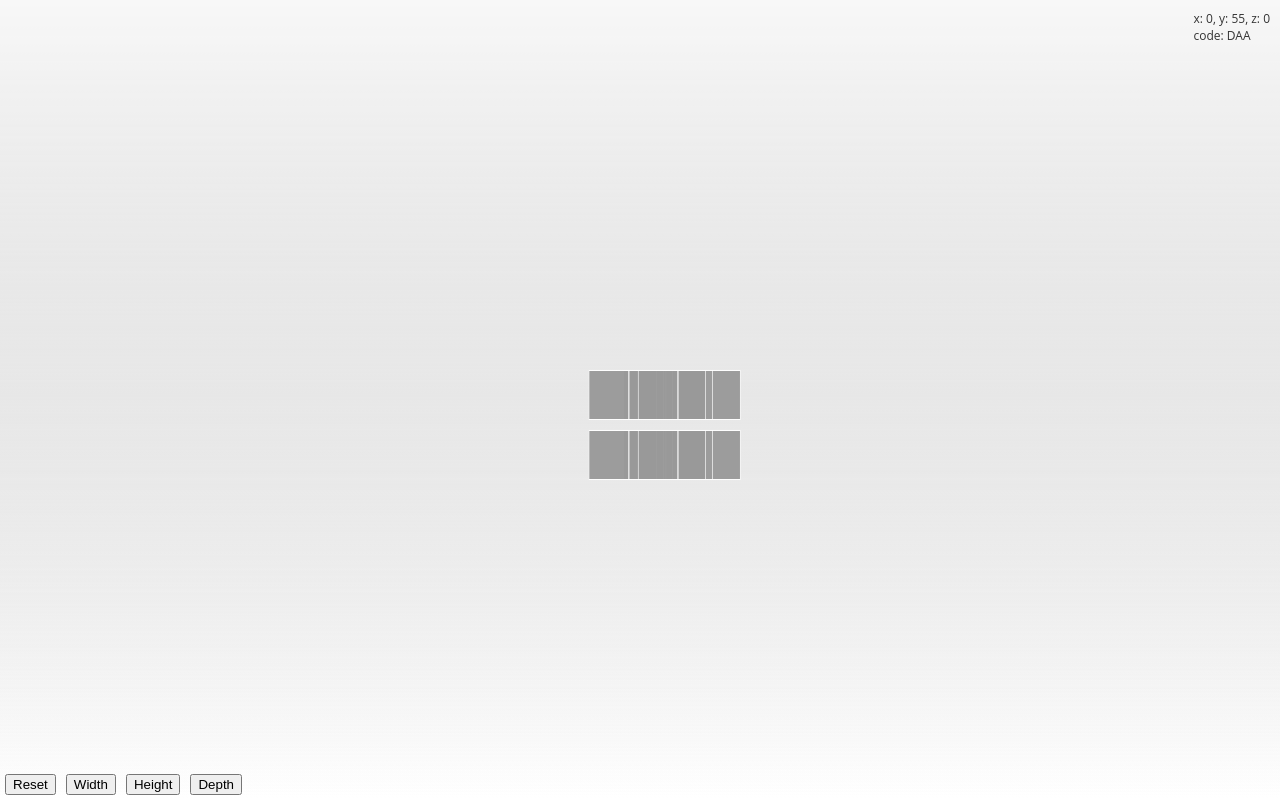
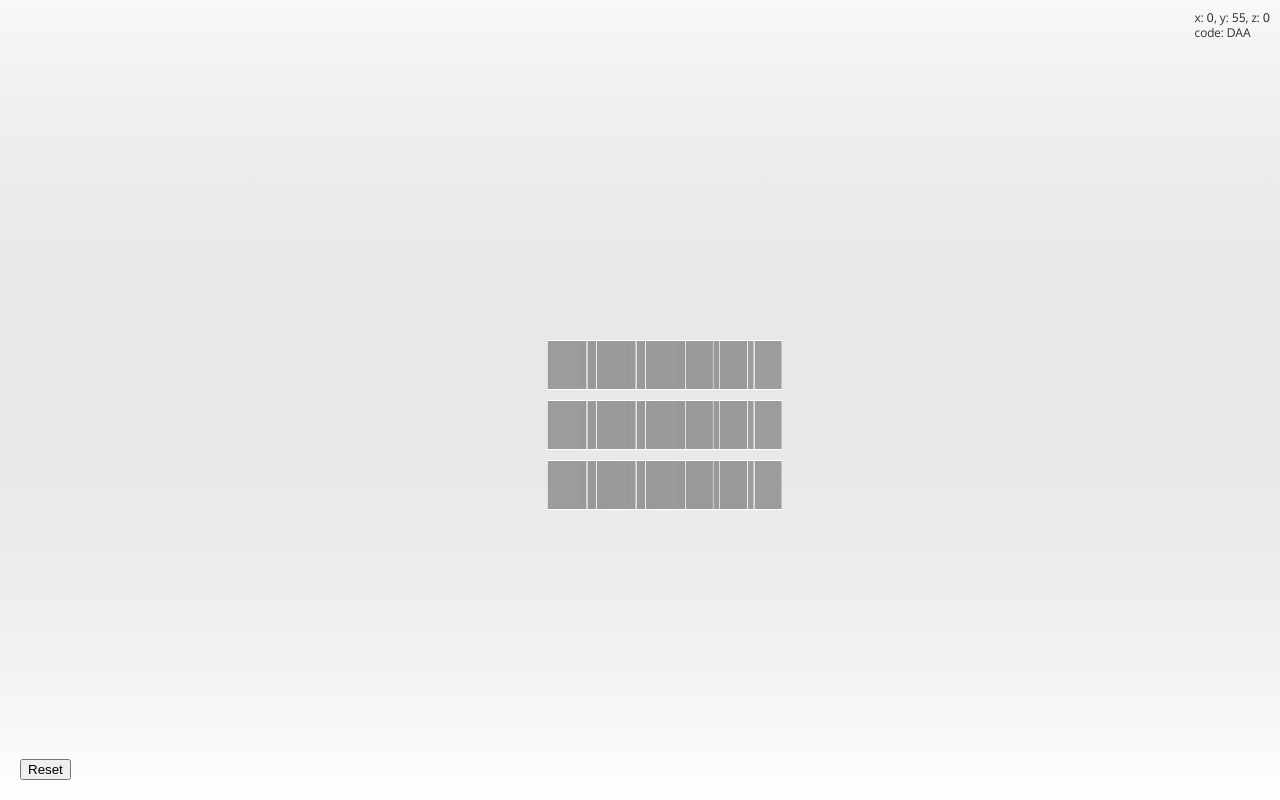
Before and after one commit to ashelkov/3d-cubes, a React app: page / in a window 1280 px wide. Built offline with nearby package versions, Linux system fonts and the light colour scheme; a web font is replaced by a local one.

Commit message:
add cubes on side click (with motion)

```diff
--- a/src/App.js
+++ b/src/App.js
@@ -6,46 +6,16 @@ import './App.scss';
 
 class App extends Component {
 
-  constructor() {
-    super();
-    this.state = {
-      width: 2,
-      height: 2,
-      depth: 2,
-    };
-  }
-
-  increaseDimension = (dimension) => {
-    this.setState((prevState) => ({
-      [dimension]: prevState[dimension] + 1
-    }));
-  };
-
-  resetHypercube = () => {
-    this.setState({
-      width: 2,
-      height: 2,
-      depth: 2,
-    });
+  resetHyperCube = () => {
+    this.hypercube.reset();
   };
 
   render() {
-    const { width, height, depth } = this.state;
-
     return (
-      <div className="app-scene">
-        <HyperCube
-          width={width}
-          height={height}
-          depth={depth}
-          margin={0.25}
-          size={3}
-        />
-        <div className="dev-buttons">
-          <button onClick={() => this.resetHypercube()}>Reset</button>
-          <button onClick={() => this.increaseDimension('width')}>Width</button>
-          <button onClick={() => this.increaseDimension('height')}>Height</button>
-          <button onClick={() => this.increaseDimension('depth')}>Depth</button>
+      <div className="app-container">
+        <HyperCube ref={(ref) => this.hypercube = ref} />
+        <div className="control-buttons">
+          <button className="button reset-button" onClick={this.resetHyperCube}>Reset</button>
         </div>
       </div>
     )
--- a/src/App.scss
+++ b/src/App.scss
@@ -1,4 +1,4 @@
-.app-scene {
+.app-container {
   display: flex;
   justify-content: center;
   align-items: center;
@@ -12,14 +12,10 @@
   height: 100%;
   overflow: hidden;
   user-select: none;
-}
 
-.dev-buttons {
-  position: absolute;
-  bottom: 0;
-  left: 0;
-
-  button {
-    margin: 5px;
+  .control-buttons {
+    position: absolute;
+    bottom: 20px;
+    left: 20px;
   }
 }
--- a/src/components/Cube.js
+++ b/src/components/Cube.js
@@ -1,7 +1,6 @@
 import React from 'react';
 // recompose
 import compose from 'recompose/compose';
-import defaultProps from 'recompose/defaultProps';
 import withProps from 'recompose/withProps';
 // styles
 import cn from 'classnames';
@@ -10,7 +9,6 @@ import './Cube.scss';
 const Cube = ({
   size,
   cubeStyle,
-  animate,
   posX,
   posY,
   posZ,
@@ -21,7 +19,7 @@ const Cube = ({
   onClick,
 }) => (
   <div
-    className={cn('cube-container', { animate, rotationMode })}
+    className={cn('cube-container', { rotationMode })}
     style={cubeStyle}
     onClick={onClick}
   >
@@ -41,13 +39,6 @@ const Cube = ({
 );
 
 export default compose(
-  defaultProps({
-    size: 5,
-    animate: false,
-    posX: 0,
-    posY: 0,
-    posZ: 0,
-  }),
   withProps(({ size, posX, posY, posZ, zIndex, rotation }) => {
     return {
       cubeStyle: {
--- a/src/components/HyperCube.js
+++ b/src/components/HyperCube.js
@@ -13,18 +13,19 @@ import {
 // styles
 import './HyperCube.scss';
 
+const initialState = {
+  W: [-1, 1],
+  H: [-1, 1],
+  D: [-1, 1],
+  size: 3,
+  margin: 0.25,
+};
+
 class HyperCube extends Component {
-  constructor(props) {
-    super(props);
-    const matrix = createCubeMatrix(props);
-    this.state = {
-      posXY: null,
-      rotationMode: false,
-      rotation: { x: 0, y: 55, z: 0 },
-      rotationCode: 'DAA',
-      cubeMatrix: matrix,
-      cubeMatrixIndexes: getMatrixIndexes(matrix, 'DAA'),
-    };
+
+  constructor() {
+    super();
+    this.state = this.getIninitialState();
     this.onMouseMoveThrottled = throttle(this.handleMouseMove, 100);
     this.reindexMatrix = memoize(getMatrixIndexes, (m, c, w, h, d) => `${c}-${w}-${h}-${d}`);
   }
@@ -35,44 +36,47 @@ class HyperCube extends Component {
     window.addEventListener('mousemove', this.onMouseMoveThrottled);
   }
 
-  componentWillReceiveProps(nextProps) {
-    console.log('componentWillReceiveProps()', nextProps);
-    let isNextPropsChanged = false;
-    ['width', 'height', 'depth'].forEach((key) => {
-      if (this.props[key] !== nextProps[key]) isNextPropsChanged = true;
-    });
-    if (isNextPropsChanged) {
-      const { width, height, depth } = nextProps;
-      const { rotationCode } = this.state;
-      const matrix = createCubeMatrix(nextProps);
-      this.setState({
-        cubeMatrix: matrix,
-        cubeMatrixIndexes: this.reindexMatrix(matrix, rotationCode, width, height, depth)
-      });
-    }
-  }
-
   componentWillUnmount() {
     window.removeEventListener('mouseup', this.handleMouseUp);
     window.removeEventListener('mousedown', this.handleMouseDown);
     window.removeEventListener('mousemove', this.onMouseMoveThrottled);
   }
 
+  getIninitialState = () => {
+    const matrix = createCubeMatrix(initialState);
+    return {
+      ...initialState,
+      posXY: null,
+      isRotating: false,
+      rotation: { x: 0, y: 55, z: 0 },
+      rotationCode: 'DAA',
+      cubeMatrix: matrix,
+      cubeMatrixIndexes: getMatrixIndexes(matrix, 'DAA'),
+    };
+  };
+
+  reset = () => {
+    this.setState(
+      this.getIninitialState()
+    );
+  };
+
   handleMouseDown = (e) => {
     this.setState({
-      rotationMode: true,
+      isRotating: true,
       posXY: { x: e.clientX, y :e.clientY }
     });
   };
 
   handleMouseUp = () => {
-    this.setState({ rotationMode: false });
+    this.setState({ isRotating: false });
   };
 
+  // CUBE ROTATE
   handleMouseMove = (e) => {
-    const { rotationMode, posXY, rotation, cubeMatrix } = this.state;
-    const SPEED = 3;
-    if (rotationMode) {
+    const { isRotating, posXY, rotation, cubeMatrix } = this.state;
+    const SPEED = 2;
+    if (isRotating) {
       const shiftX = e.clientX - posXY.x;
       const shiftY = e.clientY - posXY.y;
       const degX = Math.round(shiftY / window.innerHeight * 100 * SPEED);
@@ -84,11 +88,13 @@ class HyperCube extends Component {
       };
       const nextCode = getRotationCode(nextRotation);
 
-      this.setState((prevState, { width, height, depth }) => {
-        const isReindexReqired = prevState.rotationCode !== nextCode;
-        const extra = isReindexReqired ? {
-          cubeMatrixIndexes: this.reindexMatrix(cubeMatrix, nextCode, width, height, depth)
-        } : {};
+      this.setState(({ rotationCode, W, H, D }) => {
+        const extra = {};
+        if (nextCode !== rotationCode) {
+          Object.assign(extra, {
+            cubeMatrixIndexes: this.reindexMatrix(cubeMatrix, nextCode, W, H, D)
+          });
+        }
 
         return {
           posXY: { x: e.clientX, y: e.clientY },
@@ -100,39 +106,75 @@ class HyperCube extends Component {
     }
   };
 
-  handleCubeClick = (x, y, z) => (e) => {
-    // console.log('x, y, z', {x, y, z});
-    console.log('e.target', e.target.title);
+  // CUBE CLICK
+  handleCubeClick = (x, y, z) => ({ target }) => {
+    const { W, H, D, rotationCode } = this.state;
+    const side = target.title;
+    const override = {
+      top:    { H: [H[0] - 1, H[1]] },
+      bottom: { H: [H[0], H[1] + 1] },
+      right:  { D: [D[0], D[1] + 1] },
+      left:   { D: [D[0] - 1, D[1]] },
+      front:  { W: [W[0], W[1] + 1] },
+      back:   { W: [W[0] - 1, W[1]] },
+    }[side];
+    const matrix = createCubeMatrix({ W, H, D, ...override });
+    this.setState({
+      cubeMatrix: matrix,
+      cubeMatrixIndexes: getMatrixIndexes(matrix, rotationCode),
+      ...override,
+    });
+    this.clickedSide = side;
   };
 
-  getCubePosition = (index, length) => {
-    const { margin } = this.props;
-    return (index + 0.5 - length / 2) * (margin + 1);
+  getCubePosition = (index) => {
+    const { margin } = this.state;
+    return index * (margin + 1);
+  };
+
+  getMotionDefaultStyle = ({ x, y, z }) => {
+    const SHIFT_SIZE = 2;
+    const override = {
+      top:    { y: y - SHIFT_SIZE },
+      bottom: { y: y + SHIFT_SIZE },
+      right:  { x: x + SHIFT_SIZE },
+      left:   { x: x - SHIFT_SIZE },
+      front:  { z: z + SHIFT_SIZE },
+      back:   { z: z - SHIFT_SIZE },
+    }[this.clickedSide];
+    return { x, y, z, ...override };
   };
 
   render() {
-    const { depth, width, height, size, rotationMode } = this.props;
-    const { cubeMatrix, cubeMatrixIndexes, rotation, rotationCode } = this.state;
+    const {
+      cubeMatrix,
+      cubeMatrixIndexes,
+      rotation,
+      rotationCode,
+      size,
+      isRotating,
+    } = this.state;
 
     return (
       <div className="hypercube-container">
         {cubeMatrix.map(({ x, y, z }, index) => (
           <Motion
             key={`${x}-${y}-${z}`}
-            defaultStyle={{ x: x + 1, y: y + 1 }}
+            defaultStyle={this.getMotionDefaultStyle({ x, y, z })}
             style={{
-              x: spring(x, presets.gentle),
-              y: spring(y, presets.gentle),
+              x: spring(x, presets.wobbly),
+              y: spring(y, presets.wobbly),
+              z: spring(z, presets.wobbly),
             }}
           >
-            {(value) => (
+            {(motion) => (
               <Cube
-                posX={this.getCubePosition(value.x, depth)}
-                posY={this.getCubePosition(value.y, height)}
-                posZ={this.getCubePosition(z, width)}
+                posX={this.getCubePosition(motion.x)}
+                posY={this.getCubePosition(motion.y)}
+                posZ={this.getCubePosition(motion.z)}
                 size={size}
                 zIndex={cubeMatrixIndexes[`${x}${y}${z}`]}
-                rotationMode={rotationMode}
+                isRotating={isRotating}
                 rotation={rotation}
                 onClick={this.handleCubeClick(x, y, z)}
               />
@@ -148,12 +190,4 @@ class HyperCube extends Component {
   }
 }
 
-HyperCube.defaultProps = {
-  depth: 3,
-  width: 3,
-  height: 3,
-  size: 3,
-  margin: 0.25,
-};
-
 export default HyperCube;
--- a/src/components/utils.js
+++ b/src/components/utils.js
@@ -40,11 +40,13 @@ export function getSortingPattern(code) {
 }
 
 // cube matrix creation based on dimensions
-export function createCubeMatrix({ width, height, depth }) {
+export function createCubeMatrix({ W, H, D }) {
+  console.log('createCubeMatrix()', { W, H, D });
+
   const matrix = [];
-  for (let y = 0; y < height; y++) {
-    for (let x = 0; x < depth; x++) {
-      for (let z = 0; z < width; z++) {
+  for (let y = H[0]; y <= H[1]; y++) {
+    for (let x = D[0]; x <= D[1]; x++) {
+      for (let z = W[0]; z <= W[1]; z++) {
         matrix.push({ x, y, z });
       }
     }
--- a/styles/main.scss
+++ b/styles/main.scss
@@ -2,7 +2,7 @@ html,
 body {
   height: 100%;
   margin: 0;
-  font-family: 'Open Sans', sans-serif;
+  font-family: 'Oxygen', sans-serif;
 }
 
 #root {
```
Also changed, not shown: index.ejs.
